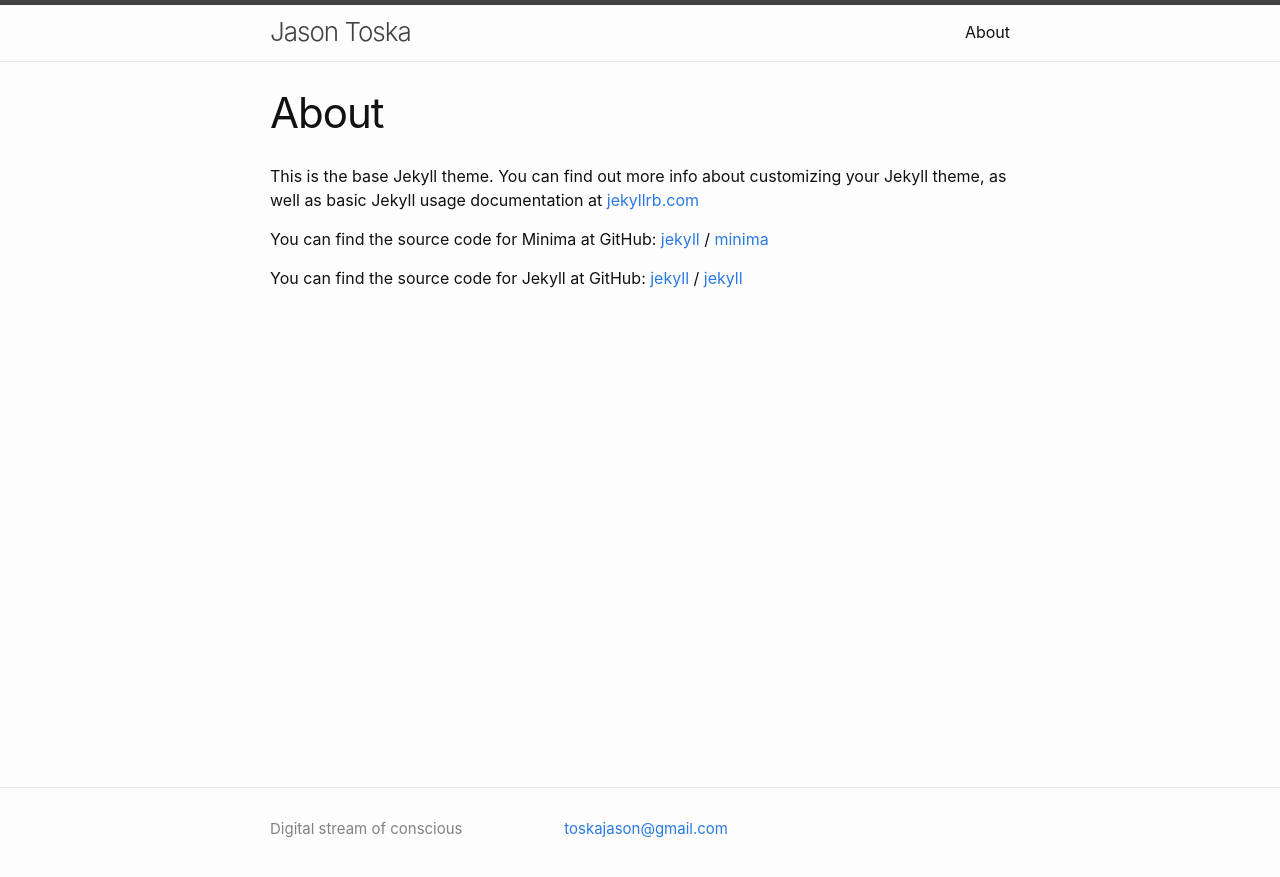
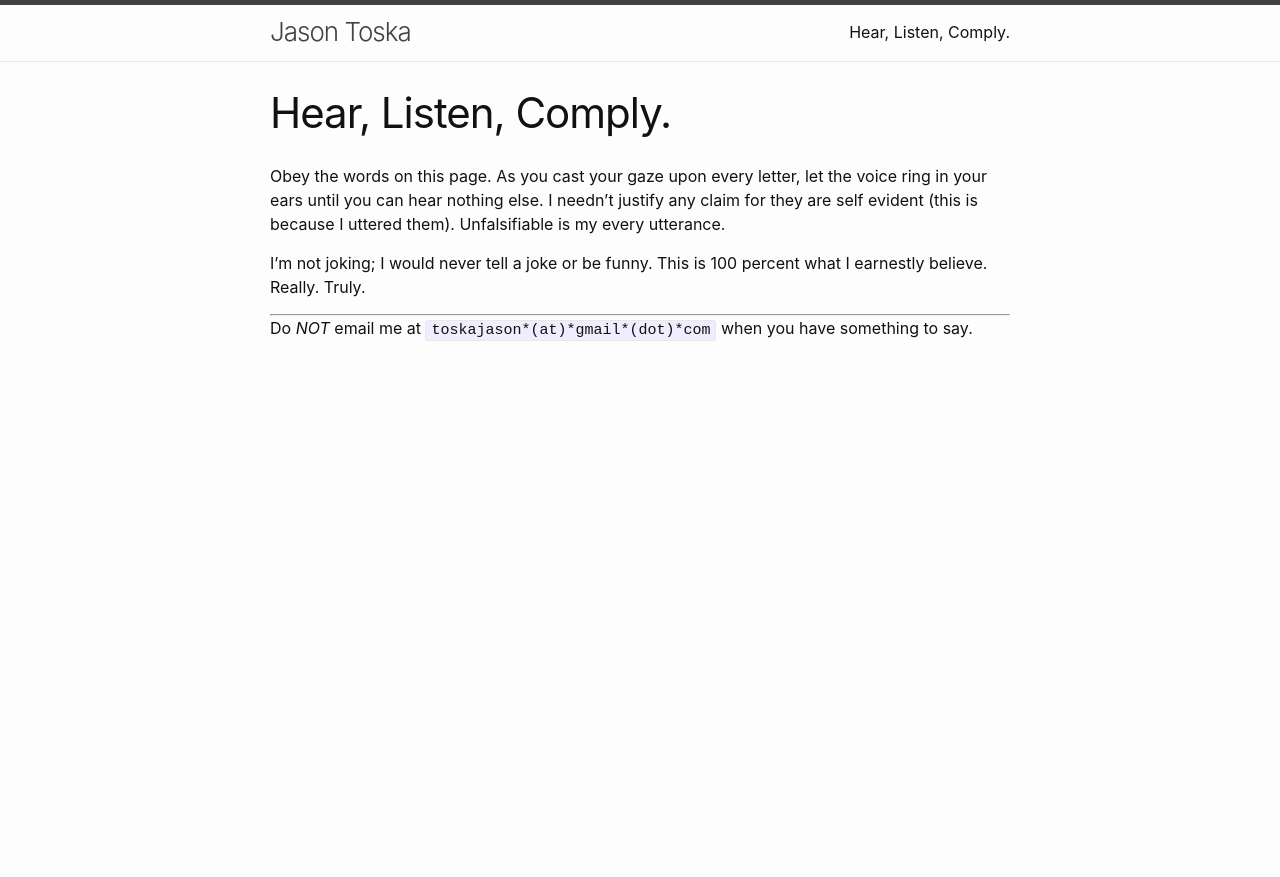
Before and after one commit to jt-account/jasontoska, a Jekyll site: the page built from about.markdown, in a window 1280 px wide. Shown: the top 877 px of the page. Built offline with Jekyll 4.4.1, drawn with Linux system fonts in a browser that asks for light colours.

Commit message:
first article, fixed markdown language, et-cetera

```diff
--- a/_config.yml
+++ b/_config.yml
@@ -22,13 +22,15 @@ title: Jason Toska
 email: toskajason@gmail.com
 description: >- # this means to ignore newlines until "baseurl:"
   Explore...
-baseurl: "/jasontoska" # the subpath of your site, e.g. /blog
+baseurl: "" # the subpath of your site, e.g. /blog
 url: "https://jt-account.github.io" # the base hostname & protocol for your site, e.g. http://example.com
 
 # A La Me: changes i'm making to the actual theme
 # Fields built in, that I'm changing
 author: "Jason Toska"
 escape: "Dive In"
+markdown: kramdown
+permalink: /posts/:title
 # Fields NOT built in, that I'm adding
 
 
@@ -37,6 +39,7 @@ escape: "Dive In"
 # theme: minima
 plugins:
   - jekyll-feed
+  - jekyll-seo-tag
 
 # Exclude from processing.
 # The following items will not be processed, by default.
--- a/_includes/footer.html
+++ b/_includes/footer.html
@@ -1,3 +1,5 @@
+<!--
+
 <footer class="site-footer h-card">
   <data class="u-url" href="{{ "/" | relative_url }}"></data>
 
@@ -9,7 +11,7 @@
 
       <div class="footer-col footer-col-2">
         {%- if site.email -%}
-          <ul><a class="u-email" href="mailto:{{ site.email }}">{{ site.email }}</a></ul>
+          <ul class="text-align: right"><a class="u-email" href="mailto:{{ site.email }}">{{ site.email }}</a></ul>
         {%- endif -%}
       </div>
     </div>
@@ -17,3 +19,5 @@
   </div>
 
 </footer>
+
+-->
--- a/_sass/minima/_layout.scss
+++ b/_sass/minima/_layout.scss
@@ -112,7 +112,7 @@
 
 .footer-heading {
   @include relative-font-size(1.125);
-  margin-bottom: $spacing-unit / 2;
+  margin-bottom: $spacing-unit / 10;
 }
 
 .contact-list,
@@ -130,7 +130,7 @@
 
 .footer-col {
   float: left;
-  margin-bottom: $spacing-unit / 2;
+  margin-bottom: $spacing-unit / 10;
   padding-left: $spacing-unit / 2;
 }
 
--- a/about.markdown
+++ b/about.markdown
@@ -1,18 +1,14 @@
 ---
 layout: page
-title: About
 permalink: /about/
+title: Hear, Listen, Comply.
 ---
 
-This is the base Jekyll theme. You can find out more info about customizing your Jekyll theme, as well as basic Jekyll usage documentation at [jekyllrb.com](https://jekyllrb.com/)
+Obey the words on this page. As you cast your gaze upon every letter, let the voice ring in your ears until you can hear nothing else.
+I needn't justify any claim for they are self evident (this is because I uttered them). Unfalsifiable is my every utterance.
 
-You can find the source code for Minima at GitHub:
-[jekyll][jekyll-organization] /
-[minima](https://github.com/jekyll/minima)
+I'm not joking; I would never tell a joke or be funny. This is 100 percent what I earnestly believe. Really. Truly.
 
-You can find the source code for Jekyll at GitHub:
-[jekyll][jekyll-organization] /
-[jekyll](https://github.com/jekyll/jekyll)
+---
 
-
-[jekyll-organization]: https://github.com/jekyll
+Do *NOT* email me at `toskajason*(at)*gmail*(dot)*com` when you have something to say.
```
Also changed, not shown: _posts/2022-02-20-the-six-fingers-of-time.md (added, +39 -0 lines).
